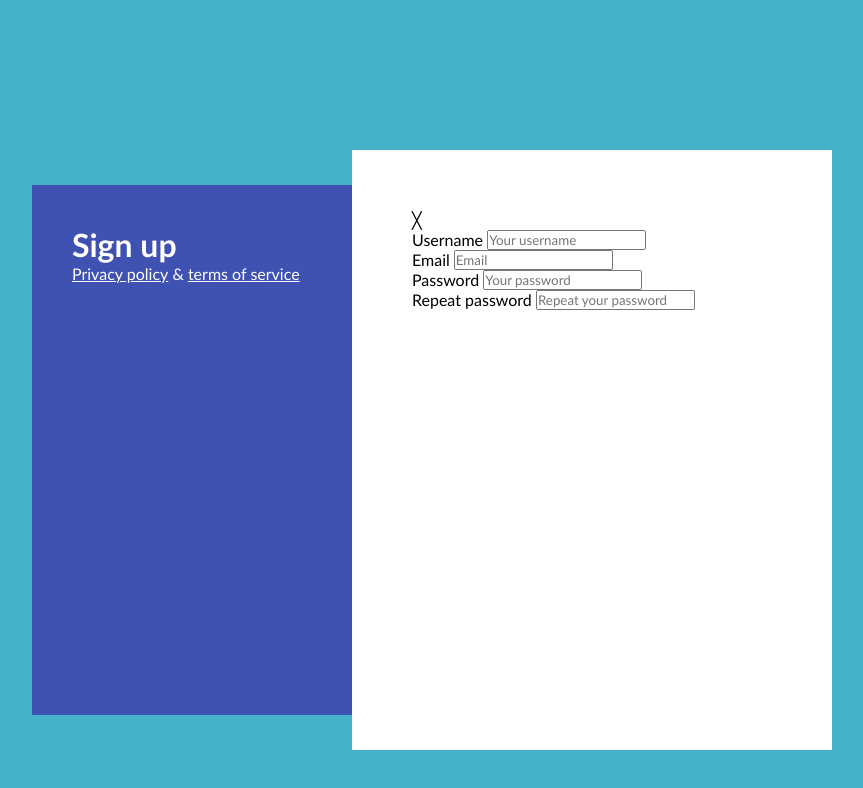
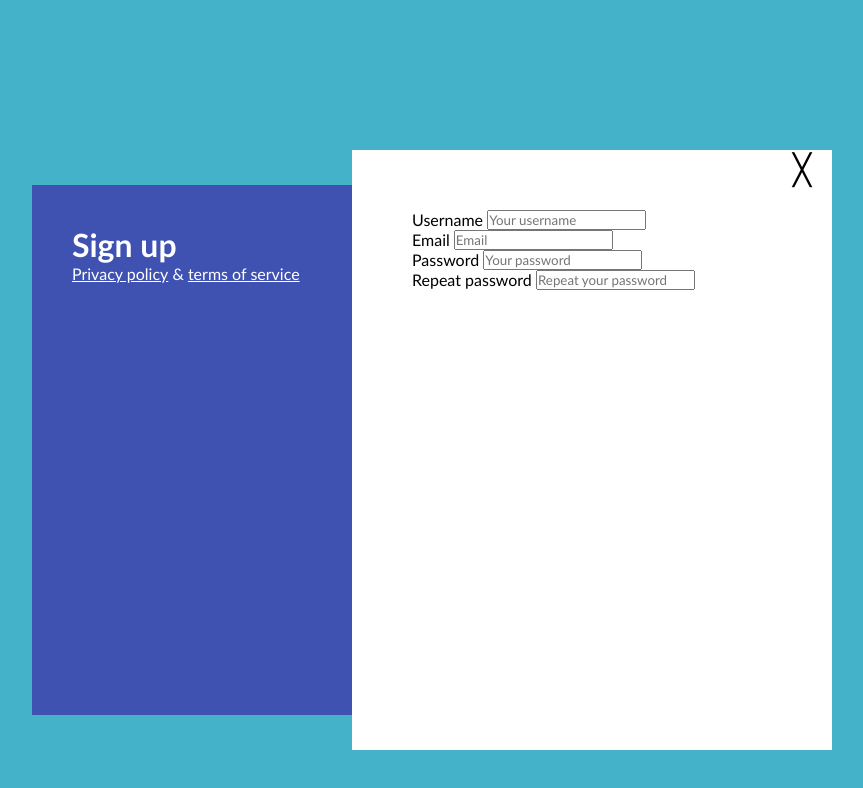
Before and after one commit to NoTKrISSS/4-Sign_up, a plain HTML site: page index.html in a window 1280 px wide. Shown: the whole page, without its empty margins (208-1071 px from the left). Drawn offline with Linux system fonts and the light colour scheme.

Commit message:
fixing X

```diff
--- a/css/main.css
+++ b/css/main.css
@@ -29,6 +29,16 @@ body {
 a {
     color: #fff;
 }
+.x {
+    display: inline-block;
+    width: 60px;
+    height: 60px;
+    text-align: center;
+    font-size: 30px;
+    position: absolute;
+    right: 0;
+    top: 0;
+}
 
 .right-column {
     width: 60%;
@@ -36,4 +46,5 @@ body {
     float: left;
     padding: 60px;
     background-color: #fff;
+    position: relative;
 }
--- a/index.html
+++ b/index.html
@@ -24,7 +24,7 @@
 
         <!-- RIGHT COLUMN -->
         <div class="right-column">
-            <div>&#x2573;</div>
+            <div class="x">&#x2573;</div>
             <form>
                 <div class="form-row">
                     <label for="">Username</label>
```
Lines whose indentation alone changed are shown as unchanged.
